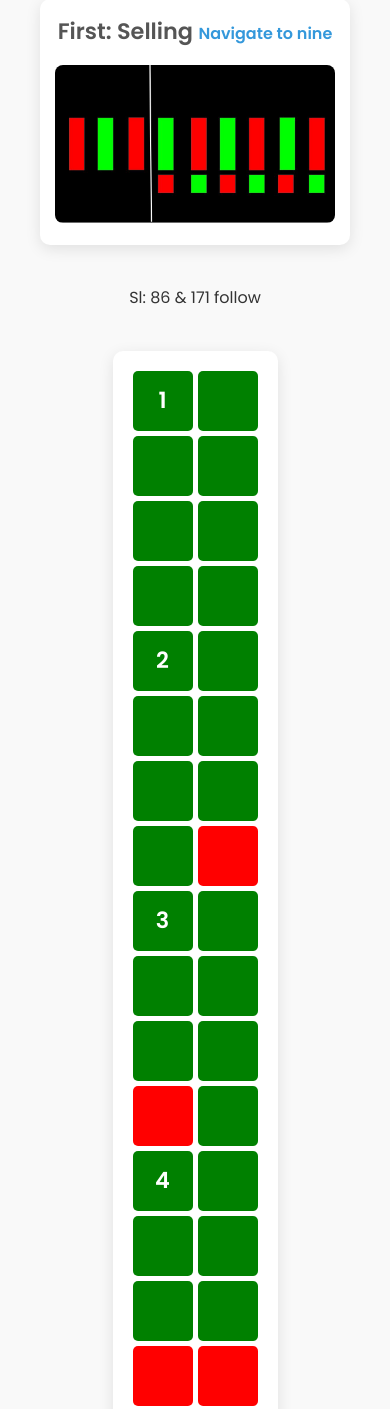
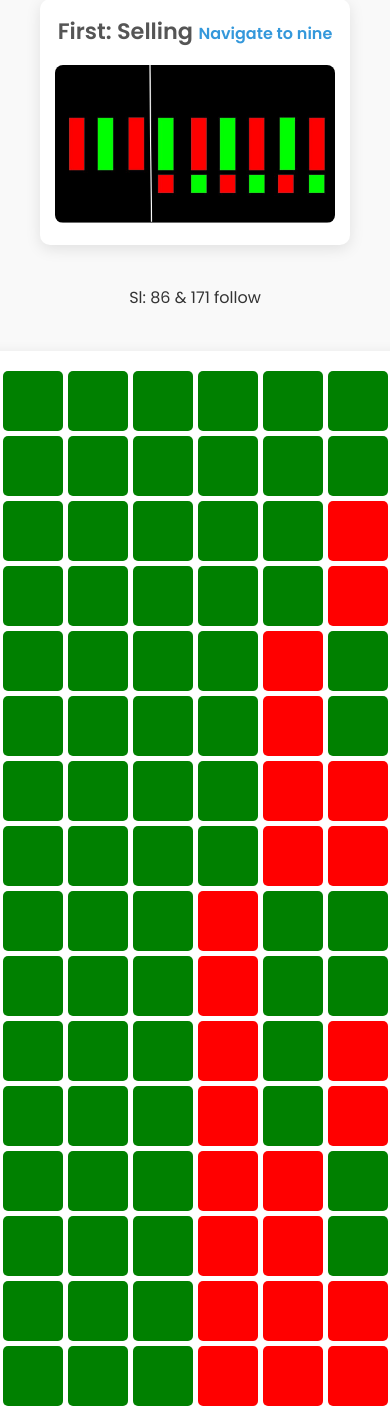
Before and after one commit to ShahabRakib/trade, a PHP site: page /eight.html in a window 390 px wide; the page is wider, and only the part inside the window is pictured. Shown: the part 495-1904 px from the top of that part. Run offline with PHP 8.4, Linux system fonts and the light colour scheme.

Commit message:
Update eight.css

```diff
--- a/eight.css
+++ b/eight.css
@@ -137,13 +137,13 @@
         width: 100%;
     }
     .grid {
-        grid-template-columns: repeat(4, 1fr);
+        grid-template-columns: repeat(8, 1fr);
     }
 }
 
 @media (max-width: 480px) {
     .grid {
-        grid-template-columns: repeat(2, 1fr);
+        grid-template-columns: repeat(8, 1fr);
     }
 
     .header b {
```
